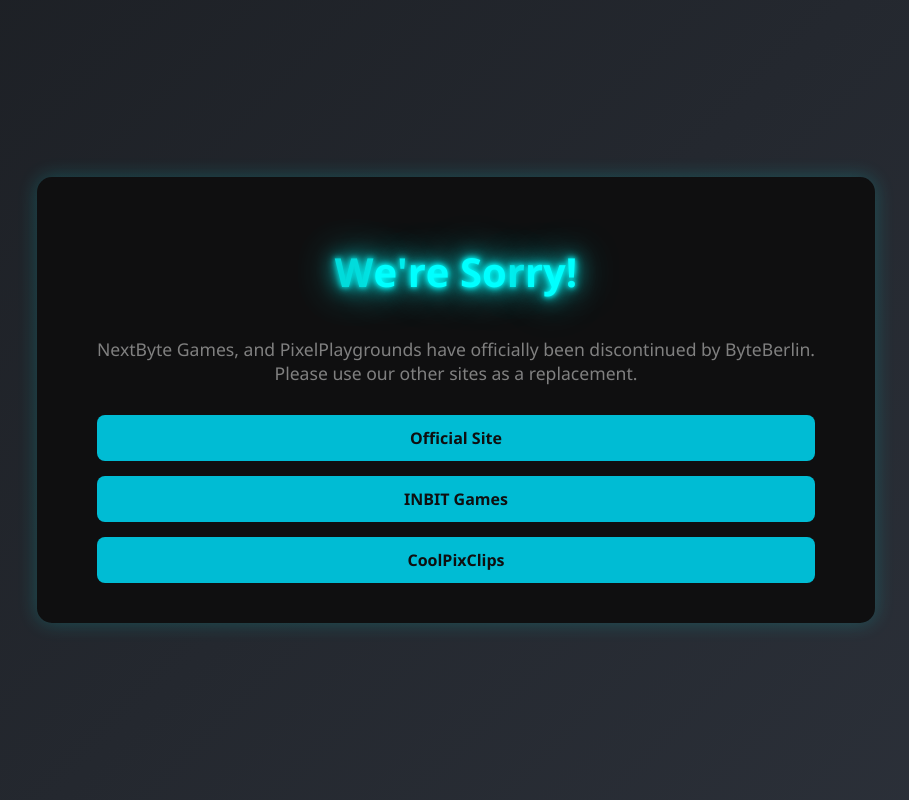
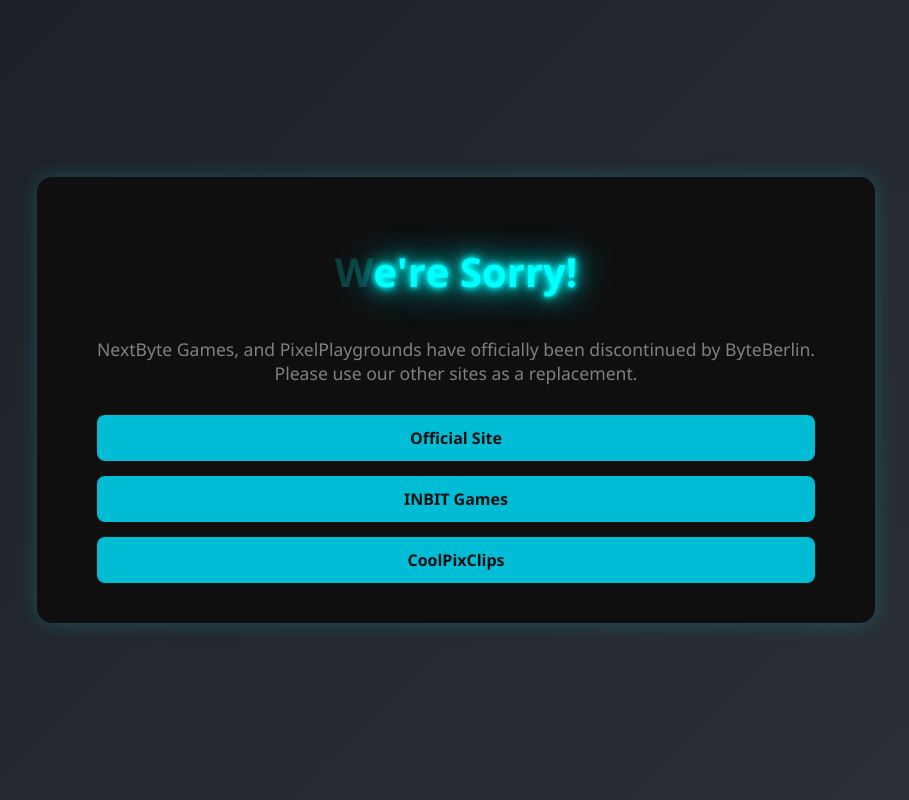
Before and after one commit to zurilane/NextByteGames, a plain HTML site: page index.html in a window 1280 px wide. Shown: the whole page, without its empty margins (184-1093 px from the left). Drawn offline with Linux system fonts and the light colour scheme.

Commit message:
Update index.html

```diff
--- a/index.html
+++ b/index.html
@@ -35,34 +35,26 @@
 
     .letter {
       display: inline-block;
-      animation: softFlicker 2s infinite alternate;
+      transition: all 0.3s ease;
       text-shadow:
         0 0 5px cyan,
         0 0 10px cyan,
         0 0 20px cyan,
         0 0 40px cyan;
-      transition: all 0.3s ease;
-    }
-
-    @keyframes softFlicker {
-      0% { opacity: 0.9; }
-      50% { opacity: 1; }
-      100% { opacity: 0.85; }
-    }
-
-    .crazyFlicker {
-      animation: crazyFlicker 0.1s infinite alternate !important;
-      text-shadow: none;
     }
 
     .broken {
       opacity: 0.2;
+      text-shadow: none;
     }
 
-    @keyframes crazyFlicker {
-      0% { opacity: 1; transform: scale(1); }
-      50% { opacity: 0.1; transform: scale(1.2); }
-      100% { opacity: 0.5; transform: scale(0.9); }
+    .flickering {
+      animation: flicker 0.1s infinite alternate;
+    }
+
+    @keyframes flicker {
+      from { opacity: 1; }
+      to { opacity: 0.1; }
     }
 
     p {
@@ -124,19 +116,20 @@
 
   const letters = document.querySelectorAll('.letter');
 
-  function crazyFlickerAndBreak(letter) {
-    letter.classList.add('crazyFlicker');
+  function flickerAndBreak(letter) {
+    letter.classList.add('flickering');
 
-    // After crazy flickering for a short while, make it broken
+    // After flickering for a short while, make it broken
     setTimeout(() => {
-      letter.classList.remove('crazyFlicker');
+      letter.classList.remove('flickering');
       letter.classList.add('broken');
-    }, 1000); // Flicker crazily for 1 second then break
+    }, 1000); // Flicker for 1 second then break
   }
 
   function restoreLetters() {
     letters.forEach(letter => {
-      letter.classList.remove('broken', 'crazyFlicker');
+      letter.classList.remove('broken');
+      letter.classList.remove('flickering');
     });
   }
 
@@ -155,15 +148,15 @@
       }
     }
 
-    // Flicker crazily and break selected letters
+    // Flicker and break selected letters
     indices.forEach(i => {
-      crazyFlickerAndBreak(letters[i]);
+      flickerAndBreak(letters[i]);
     });
 
     // After all have broken, wait at least 2 seconds before next flicker
     setTimeout(() => {
       chooseLettersToBreak();
-    }, Math.random() * 2000 + 2000); // 2s-4s gap
+    }, Math.random() * 2000 + 2000); // 2s-4s gap before next flicker starts
   }
 
   // Start the cycle
```
